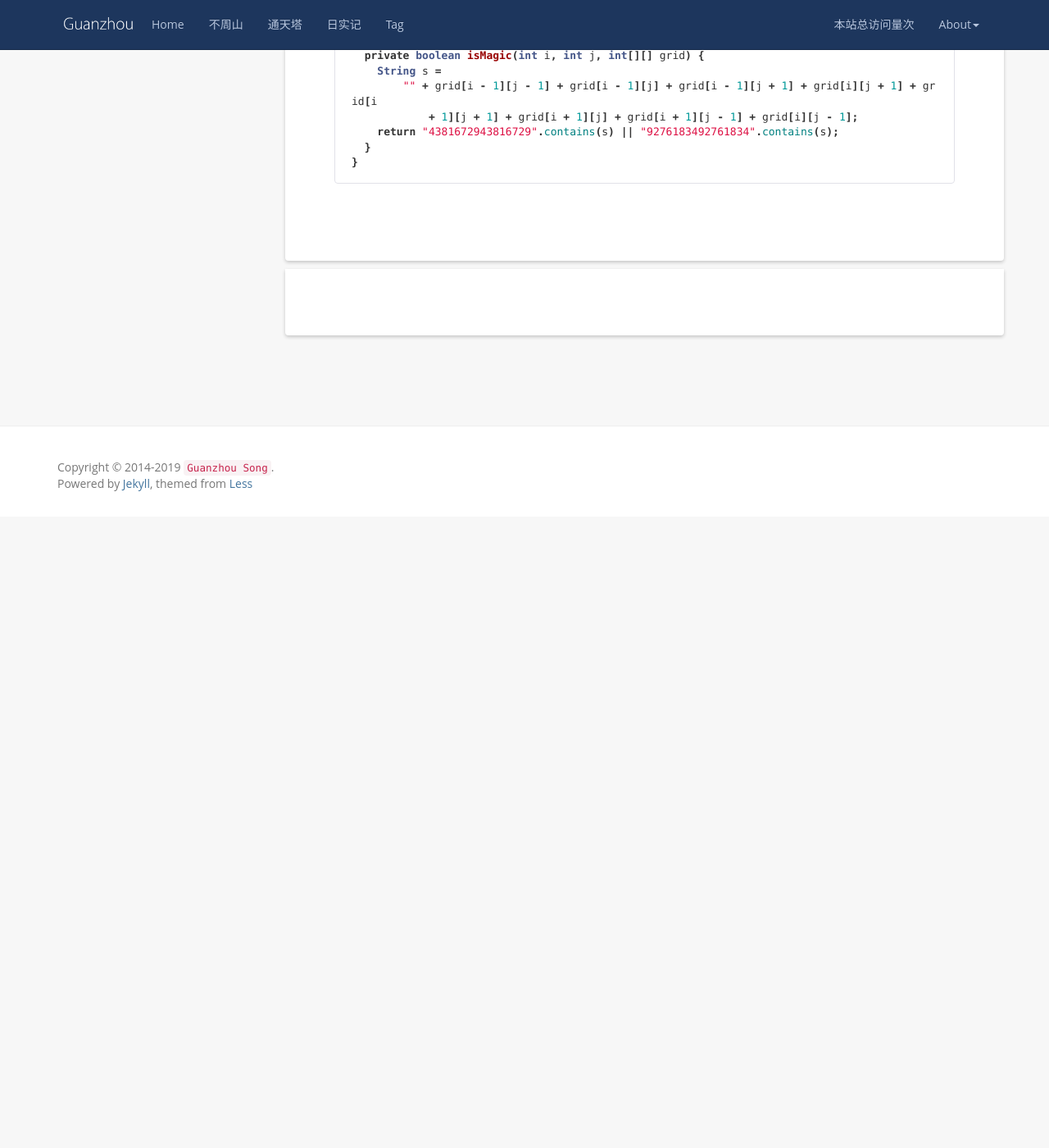
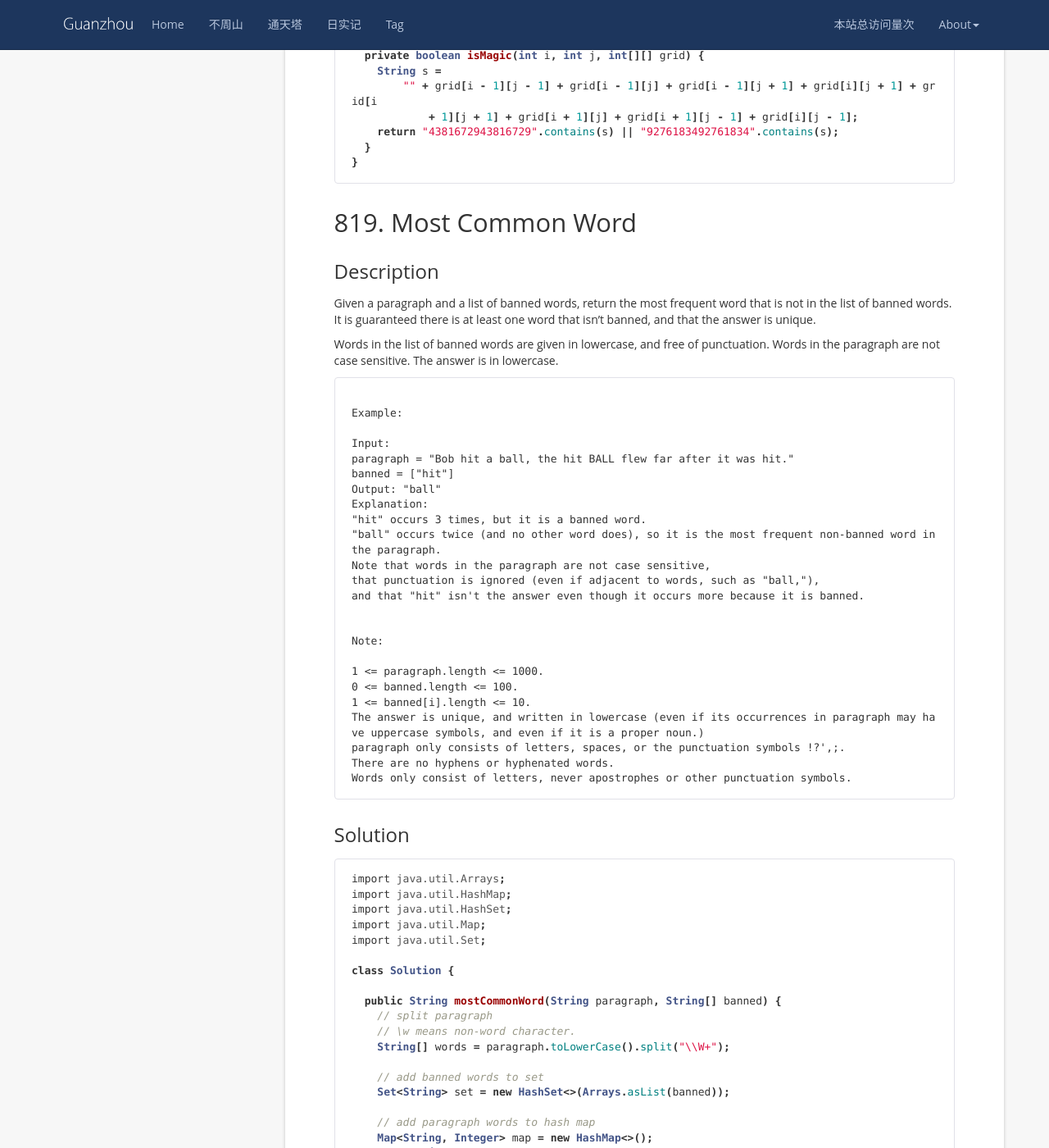
Before and after one commit to wangsimin04/GuanzhouSong.github.io, a Jekyll site: the page built from _posts/2019-12-01-LeetCode.md, in a window 1280 px wide and 1400 px high, scrolled down 5647 px. Shown: the whole window at 82% size. Built offline with Jekyll 4.4.1, drawn with Linux system fonts in a browser that asks for light colours; nearby versions of some CDN libraries; comment, search, counter and statistics services are not loaded; before the commit the page ends 6277 px from its top, so only the background shows below that; some of the changed text lies outside the part shown.

Commit message:
Update 2019-12-01-LeetCode.md

````diff
--- a/_posts/2019-12-01-LeetCode.md
+++ b/_posts/2019-12-01-LeetCode.md
@@ -276,3 +276,77 @@ And it must be in a order like "43816729" （clockwise or anticlockwise)
   }
 }
 ```
+
+## 819. Most Common Word
+### Description
+Given a paragraph and a list of banned words, return the most frequent word that is not in the list of banned words.  It is guaranteed there is at least one word that isn't banned, and that the answer is unique.
+
+Words in the list of banned words are given in lowercase, and free of punctuation.  Words in the paragraph are not case sensitive.  The answer is in lowercase.
+
+```
+
+Example:
+
+Input:
+paragraph = "Bob hit a ball, the hit BALL flew far after it was hit."
+banned = ["hit"]
+Output: "ball"
+Explanation:
+"hit" occurs 3 times, but it is a banned word.
+"ball" occurs twice (and no other word does), so it is the most frequent non-banned word in the paragraph.
+Note that words in the paragraph are not case sensitive,
+that punctuation is ignored (even if adjacent to words, such as "ball,"),
+and that "hit" isn't the answer even though it occurs more because it is banned.
+
+
+Note:
+
+1 <= paragraph.length <= 1000.
+0 <= banned.length <= 100.
+1 <= banned[i].length <= 10.
+The answer is unique, and written in lowercase (even if its occurrences in paragraph may have uppercase symbols, and even if it is a proper noun.)
+paragraph only consists of letters, spaces, or the punctuation symbols !?',;.
+There are no hyphens or hyphenated words.
+Words only consist of letters, never apostrophes or other punctuation symbols.
+```
+
+### Solution
+```java
+import java.util.Arrays;
+import java.util.HashMap;
+import java.util.HashSet;
+import java.util.Map;
+import java.util.Set;
+
+class Solution {
+
+  public String mostCommonWord(String paragraph, String[] banned) {
+    // split paragraph
+    // \w means non-word character.
+    String[] words = paragraph.toLowerCase().split("\\W+");
+
+    // add banned words to set
+    Set<String> set = new HashSet<>(Arrays.asList(banned));
+
+    // add paragraph words to hash map
+    Map<String, Integer> map = new HashMap<>();
+    for (String word : words) {
+      if (!set.contains(word)) {
+        map.put(word, map.getOrDefault(word, 0) + 1);
+      }
+    }
+
+    // get the most frequent word
+    int max = 0; // max frequency
+    String res = "";
+    for (Map.Entry<String,Integer> e : map.entrySet()) {
+      if (e.getValue() > max) {
+        max = e.getValue();
+        res = e.getKey();
+      }
+    }
+
+    return res;
+  }
+}
+```
````
